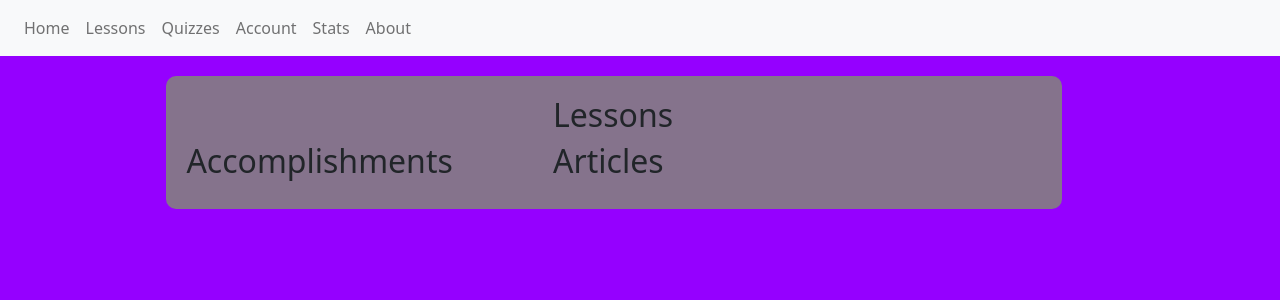
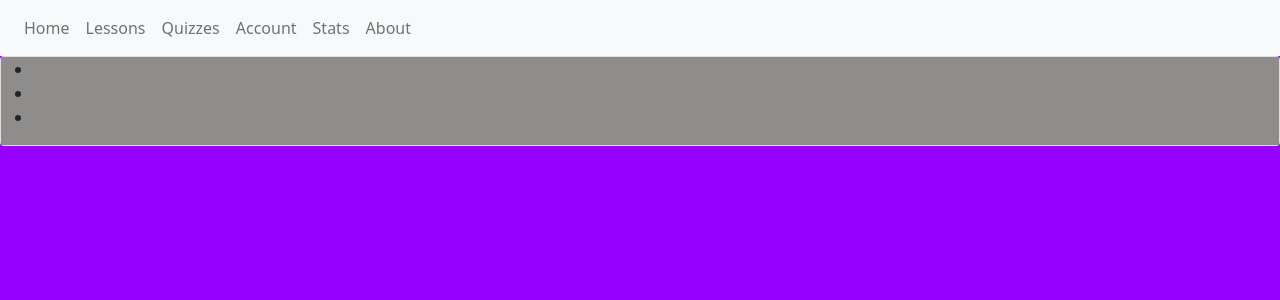
Before and after one commit to jbasquez/projectHomebase, a React (Create React App) app in the folder project-homebase/: page /unit1 in a window 1280 px wide. Shown: the top 300 px of the page. Built offline with nearby package versions, Linux system fonts and the light colour scheme.

Commit message:
skeleton for unit 1 js made and set up

```diff
--- a/project-homebase/src/components/unit.js
+++ b/project-homebase/src/components/unit.js
@@ -2,23 +2,27 @@ import React from 'react';
 
 function Unit1() {
     return (
-      <div>
-        <div className="homeBox">
-        <div className="row">
-          <div className="col-lg-5 col-md-5 col-sm-5 col-xs-12">
+        <div>
+        <div className="card">
+          <div className="test">
+          <div className="img-container">
+          {/* <a href={props.start}><img className="" alt={props.name} src={props.image} /></a> */}
+        </div>
+        <div className="content">
+          <ul className="">
+          <li>
+              {/* <strong className="">Unit:</strong> {props.id} */}
+            </li>
+            <li>
+              {/* <strong className="">Name:</strong> {props.name} */}
+            </li>
+            <li>
+              {/* <strong className="">Lesson:</strong> {props.about} */}
+            </li>
+            {/* <Link to={props.startQuiz}><button class="goButton">Lets Go! </button></Link> */}
+          </ul>
+        </div>
           </div>
-          <div className="col-lg-5 col-md-5 col-sm-5 col-xs-12">
-            <h2>Lessons</h2>
-          </div>
-        </div>
-        <div className="row">
-          <div className="col-lg-5 col-md-5 col-sm-12 col-xs-12">
-            <h2>Accomplishments</h2>
-          </div>
-          <div className="col-lg-5 col-md-5 col-sm-12 col-xs-12">
-            <h2>Articles</h2>
-          </div>
-        </div>
         </div>
       </div>
     );
```
